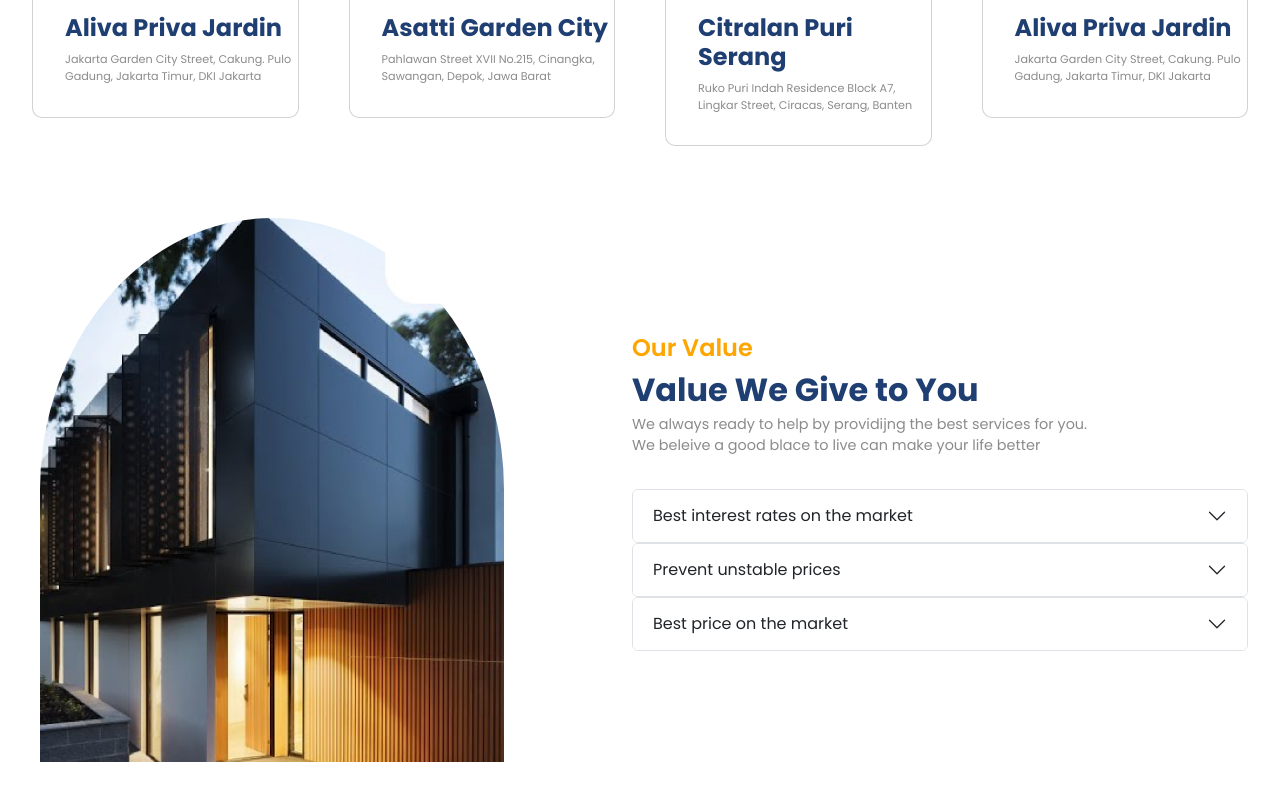
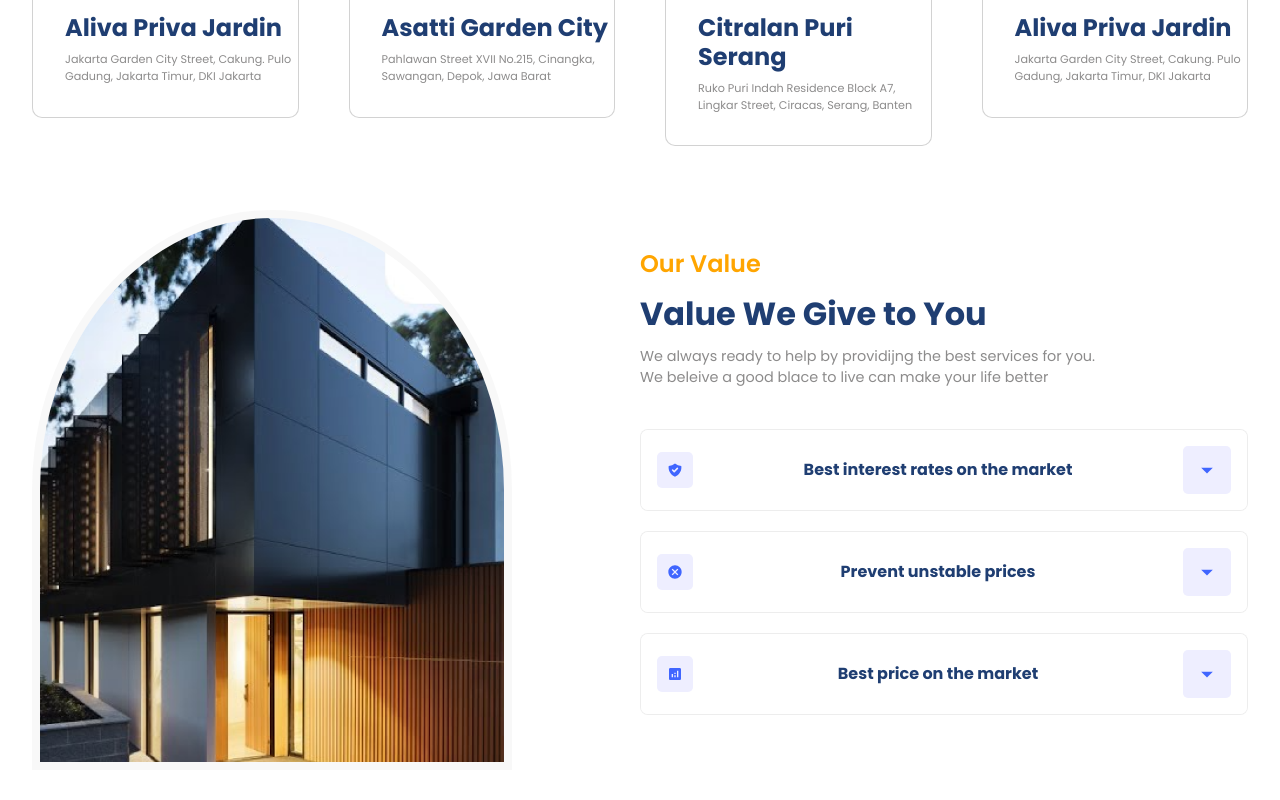
Before and after one commit to alziani/react-socilax, a React (Create React App) app: page / in a window 1280 px wide. Shown: the part 1329-2129 px from the top of the page. Built offline with nearby package versions, Linux system fonts and the light colour scheme.

Commit message:
finishing values section

```diff
--- a/package.json
+++ b/package.json
@@ -8,6 +8,7 @@
     "@testing-library/user-event": "^13.5.0",
     "bootstrap": "^5.3.0",
     "react": "^18.2.0",
+    "react-accessible-accordion": "^5.0.0",
     "react-bootstrap": "^2.8.0",
     "react-countup": "^6.4.2",
     "react-dom": "^18.2.0",
--- a/src/components/value/Value.jsx
+++ b/src/components/value/Value.jsx
@@ -1,20 +1,29 @@
 import React from "react";
 import valueImage from "../../images/valueImage.png";
 import "./value.css";
-import ValueAccordion from "./ValueAccordion";
-import valueData from "./valueData.json";
+import valueData from "./valueData";
+
+import {
+  Accordion,
+  AccordionItem,
+  AccordionItemHeading,
+  AccordionItemButton,
+  AccordionItemPanel,
+  AccordionItemState,
+} from "react-accessible-accordion";
+import "react-accessible-accordion/dist/fancy-example.css";
+import { MdOutlineArrowDropDown } from "react-icons/md";
 
 function Value() {
   return (
     <section className="value-wrapper">
-      <div className="paddings innerWidth  value-container ">
+      <div className="paddings innerWidth flexCenter value-container ">
         <div className=" value-left">
           <div className="image-container">
             <img src={valueImage} />
           </div>
         </div>
-        <div className="value-right">
-          <div className=" flexColStart r-head">
+        <div className="flexColStart value-right">
           <span className="orangeText">Our Value</span>
           <span className="primaryText">Value We Give to You</span>
           <span className="secondaryText">
@@ -22,17 +31,30 @@ function Value() {
             <br />
             We beleive a good blace to live can make your life better
           </span>
+          <Accordion
+            className="accordion"
+            allowMultipleExpanded={false}
+            preExpanded={[0]}
+          >
+            {valueData.map((item) => {
+              return (
+                <AccordionItem key={item.id} className="accordionItem">
+                  <AccordionItemHeading>
+                    <AccordionItemButton className="accordionButton">
+                      <div className="flexCenter icon">{item.icon}</div>
+                      <span className="primaryText">{item.heading}</span>
+                      <div className="flexCenter icon">
+                        <MdOutlineArrowDropDown size={28} />
                       </div>
-          <div>
-            {valueData.map((data, indx) => (
-              <ValueAccordion
-                key={indx}
-                title={data.title}
-                text={data.description}
-                eventKey={indx}
-              />
-            ))}
-          </div>
+                    </AccordionItemButton>
+                  </AccordionItemHeading>
+                  <AccordionItemPanel>
+                    <p className="secondaryText">{item.detail}</p>
+                  </AccordionItemPanel>
+                </AccordionItem>
+              );
+            })}
+          </Accordion>
         </div>
       </div>
     </section>
--- a/src/components/value/value.css
+++ b/src/components/value/value.css
@@ -1,27 +1,42 @@
-/* .value-wrapper {
-    color: white;
-    padding-bottom: 2rem;
-} */
-.value-right{
-    width: 100%;
+.value-container .image-container {
+  border: 8px solid rgba(232 232 232 /33%);
 }
-.value-container {
-    display: flex;
-    justify-content: space-between;
-    align-items: center;
-    gap: 120px;
+.value-container > div {
+  flex: 1;
 }
-.image-container {
-    width: 30rem;
-    height: 35rem;
-    border: 8px solid rgba(255, 255, 255, 0.12);
-    border-top-left-radius: 50%;
-    border-top-right-radius: 50%;
-    overflow: hidden;
+.value-right {
+  gap: 0.5rem;
+}
+.value-right .accordion {
+  width: 100%;
+  margin-top: 2rem;
+  border: none;
 }
 
-.image-container img {
-    object-fit: cover;
-    height: 100%;
-    width: 100%;
+.accordionItem {
+  background: white;
+  border: 0.8px solid rgba(128, 128, 128, 0.143);
+  border-radius: 8px;
+  overflow: hidden;
+  margin-bottom: 20px;
 }
+.accordionButton {
+  display: flex;
+  align-items: center;
+  justify-content: space-between;
+  width: 100%;
+  background: white;
+  cursor: pointer;
+  padding: 1rem;
+}
+.icon {
+  padding: 10px;
+  background: #eeeeff;
+  border-radius: 5px;
+}
+.icon svg {
+  fill: var(--blue);
+}
+.accordionButton .primaryText {
+  font-size: 1rem;
+}
--- /dev/null
+++ b/src/components/value/valueData.jsx
@@ -0,0 +1,26 @@
+import { HiShieldCheck } from "react-icons/hi";
+import { MdCancel, MdAnalytics } from "react-icons/md";
+const data = [
+  {
+    id: 0,
+    icon: <HiShieldCheck />,
+    heading: "Best interest rates on the market",
+    detail:
+      "Exercitation in fugiat est ut ad ea cupidatat ut in cupidatat occaecat ut occaecat consequat est minim minim esse tempor laborum consequat esse adipisicing eu reprehenderit enim.",
+  },
+  {
+    id: 1,
+    icon: <MdCancel />,
+    heading: "Prevent unstable prices",
+    detail:
+      "Exercitation in fugiat est ut ad ea cupidatat ut in cupidatat occaecat ut occaecat consequat est minim minim esse tempor laborum consequat esse adipisicing eu reprehenderit enim.",
+  },
+  {
+    id: 2,
+    icon: <MdAnalytics />,
+    heading: "Best price on the market",
+    detail:
+      "Exercitation in fugiat est ut ad ea cupidatat ut in cupidatat occaecat ut occaecat consequat est minim minim esse tempor laborum consequat esse adipisicing eu reprehenderit enim.",
+  },
+];
+export default data;
```
Also changed, not shown: 1 other file (tests, documents, lock files or other folders). Lines whose indentation alone changed are shown as unchanged.
